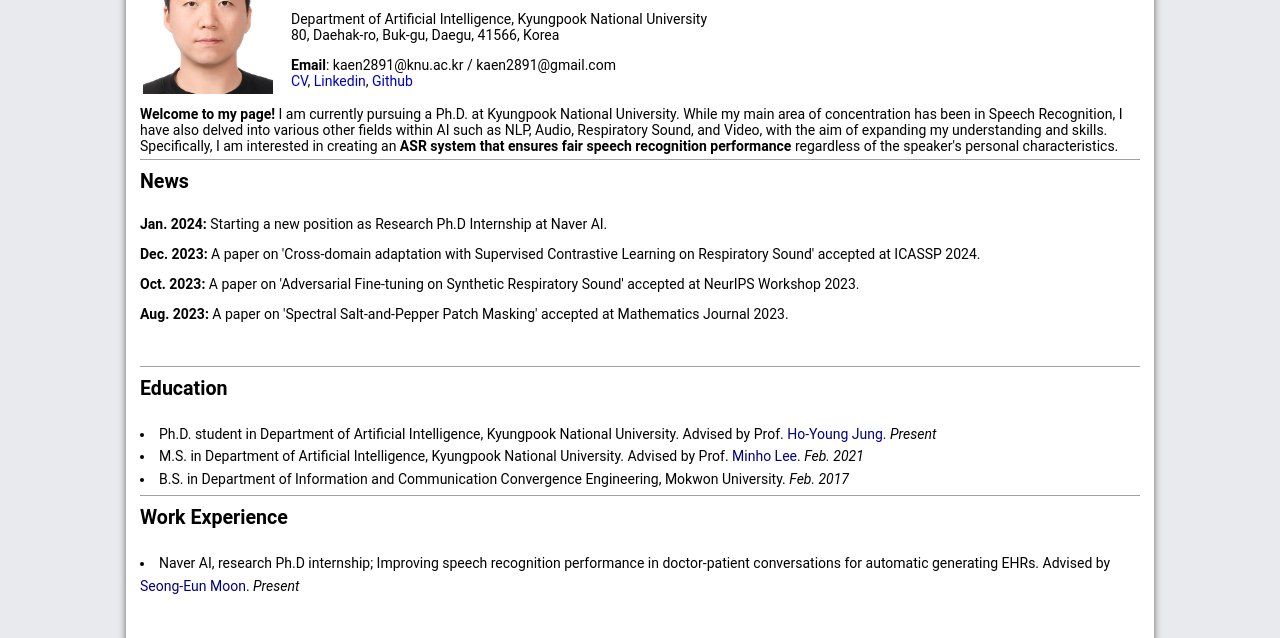
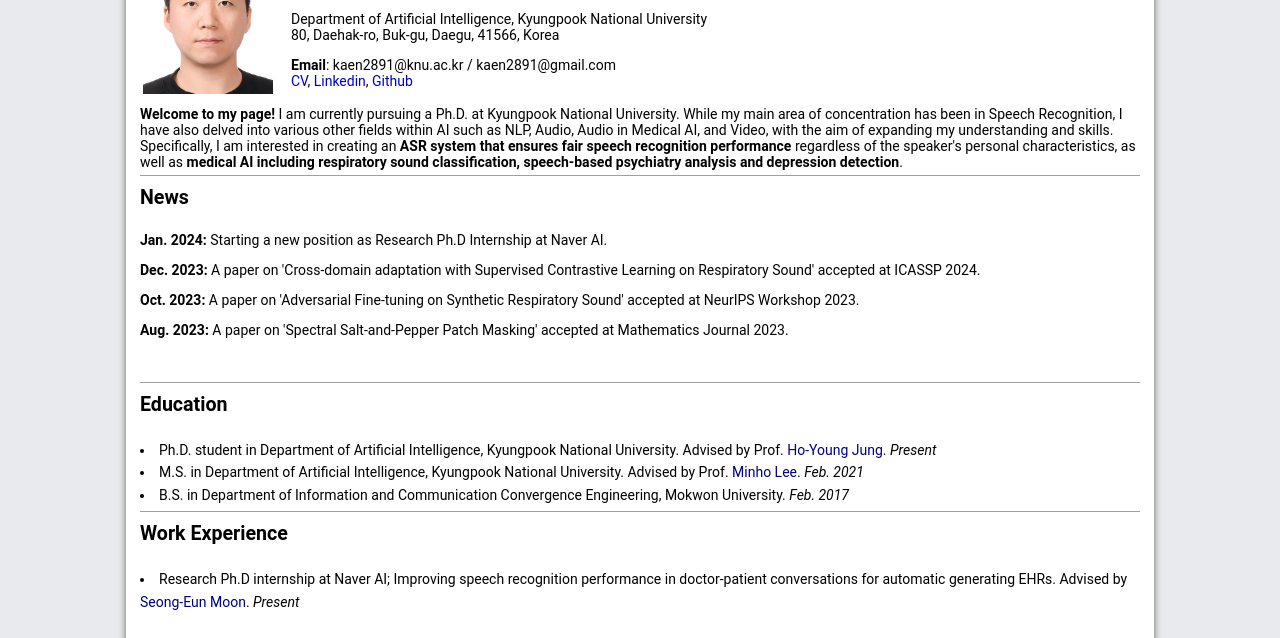
Before and after one commit to kaen2891/profile, a plain HTML site: page index.html in a window 1280 px wide. Shown: the part 153-791 px from the top of the page. Drawn offline with nearby package versions, Linux system fonts and the light colour scheme.

Commit message:
modified

```diff
--- a/index.html
+++ b/index.html
@@ -30,8 +30,8 @@
         </td>
       </tr>
     </tbody></table>
-  <strong>Welcome to my page!</strong> I am currently pursuing a Ph.D. at Kyungpook National University. While my main area of concentration has been in Speech Recognition, I have also delved into various other fields within AI such as NLP, Audio, Respiratory Sound, and Video, with the aim of expanding my understanding and skills.
-   Specifically, I am interested in creating an <strong>ASR system that ensures fair speech recognition performance</strong> regardless of the speaker's personal characteristics.
+  <strong>Welcome to my page!</strong> I am currently pursuing a Ph.D. at Kyungpook National University. While my main area of concentration has been in Speech Recognition, I have also delved into various other fields within AI such as NLP, Audio, Audio in Medical AI, and Video, with the aim of expanding my understanding and skills.
+   Specifically, I am interested in creating an <strong>ASR system that ensures fair speech recognition performance</strong> regardless of the speaker's personal characteristics, as well as <strong>medical AI including respiratory sound classification, speech-based psychiatry analysis and depression detection</strong>.
 
    <a id="news" class="anchor"></a><span class="section">News</span>
     <p class="news">
@@ -60,7 +60,7 @@
 
    <a id="works" class="anchor"></a><span class="section">Work Experience</span>
 
-   <li style="line-height:160%;"> Naver AI, research Ph.D internship; Improving speech recognition performance in doctor-patient conversations for automatic generating EHRs. Advised by <a href="https://scholar.google.co.kr/citations?user=nHZWDlkAAAAJ&hl=en"><font color="#000080">Seong-Eun Moon</font></a>. <em>Present</em> </li>
+   <li style="line-height:160%;"> Research Ph.D internship at Naver AI; Improving speech recognition performance in doctor-patient conversations for automatic generating EHRs. Advised by <a href="https://scholar.google.co.kr/citations?user=nHZWDlkAAAAJ&hl=en"><font color="#000080">Seong-Eun Moon</font></a>. <em>Present</em> </li>
 
 
    <p>&nbsp;</p>
```
